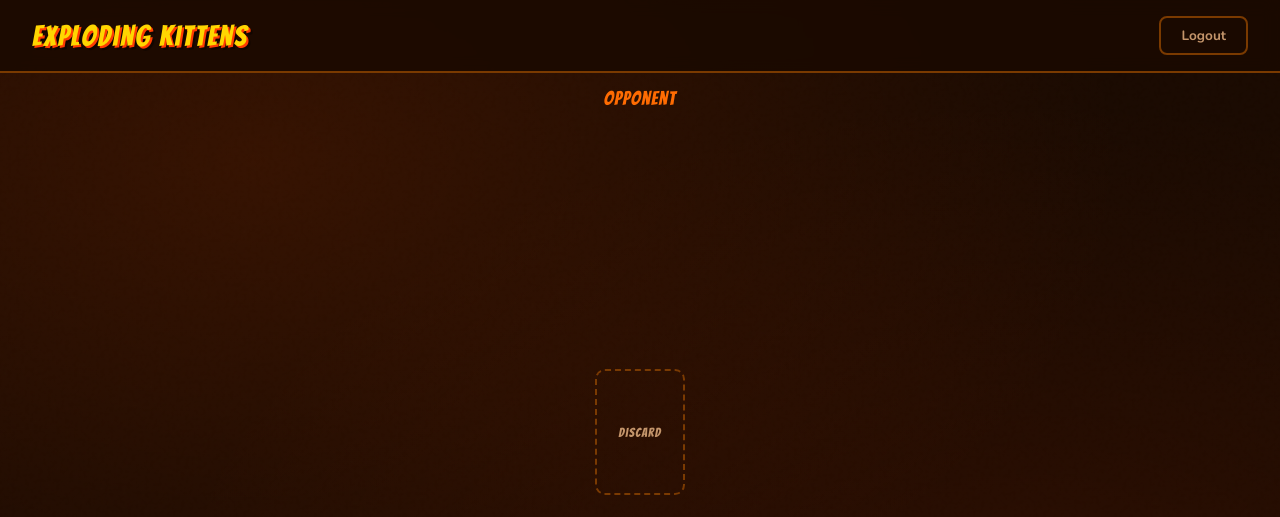
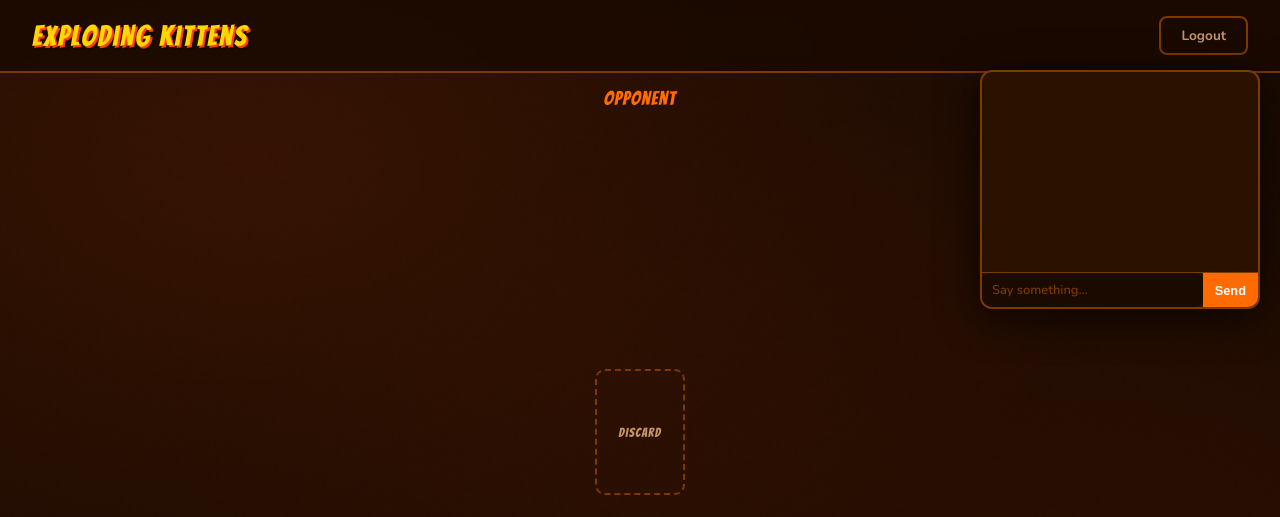
Before and after one commit to csc-667-spring-2026-roberts/term-project-bajaj-cao-chimi-luong, a Node server app: page /games/1 in a window 1280 px wide. Shown: the top 517 px of the page. Run offline with Node 20, Linux system fonts and the light colour scheme; the visitor is signed in with stand-in values (Sample User, id 1).

Commit message:
feat: add chat box with real-time SSE messaging

```diff
--- a/public/css/style.css
+++ b/public/css/style.css
@@ -1038,3 +1038,69 @@
 .card-hover-btns button:hover {
     transform: scale(1.05);
 }
+
+/* ─── Chat Box ───────────────────────────────────────── */
+#chat-box {
+    position: fixed;
+    top: 70px;
+    right: 20px;
+    width: 280px;
+    background: var(--surface);
+    border: 2px solid var(--border);
+    border-radius: 12px;
+    display: flex;
+    flex-direction: column;
+    overflow: hidden;
+    z-index: 100;
+    box-shadow: var(--card-shadow);
+  }
+
+  #chat-messages {
+    height: 200px;
+    overflow-y: auto;
+    padding: 12px;
+    display: flex;
+    flex-direction: column;
+    gap: 6px;
+  }
+
+  .chat-message {
+    font-size: 0.8rem;
+    color: var(--text);
+    line-height: 1.4;
+    word-break: break-word;
+  }
+
+  .chat-email {
+    color: var(--accent);
+    font-weight: 700;
+  }
+
+  #chat-input-row {
+    display: flex;
+    border-top: 1px solid var(--border);
+  }
+
+  #chat-input {
+    flex: 1;
+    padding: 8px 10px;
+    background: var(--bg);
+    border: none;
+    color: var(--text);
+    font-size: 0.8rem;
+    outline: none;
+  }
+
+  #chat-send {
+    padding: 8px 12px;
+    background: var(--accent);
+    color: white;
+    border: none;
+    cursor: pointer;
+    font-weight: 700;
+    font-size: 0.8rem;
+  }
+
+  #chat-send:hover {
+    background: var(--accent2);
+  }
--- a/src/types/types.ts
+++ b/src/types/types.ts
@@ -44,6 +44,7 @@
   games_updated = "games_updated",
   game_state_updated = "game_state_updated",
   pending_actions = "pending_actions",
+  chat_message = "chat_message",
 }
 
 export interface GameUserState extends Pick<User, "email" | "gravatar_url"> {
--- a/views/game.ejs
+++ b/views/game.ejs
@@ -22,6 +22,13 @@
 <div id="my-info"></div>
 <div id="my-hand"></div>
 </div>
+<div id="chat-box">
+<div id="chat-messages"></div>
+<div id="chat-input-row">
+<input id="chat-input" type="text" placeholder="Say something..." maxlength="200" />
+<button id="chat-send">Send</button>
+</div>
+</div>
 </div>
 <template id="player-state-card">
 <div class="player-state">
```
Also changed, not shown: src/client/game.ts (+37 -1 lines), src/routes/gamesApi.ts (+24 -0 lines), 1 other file.
